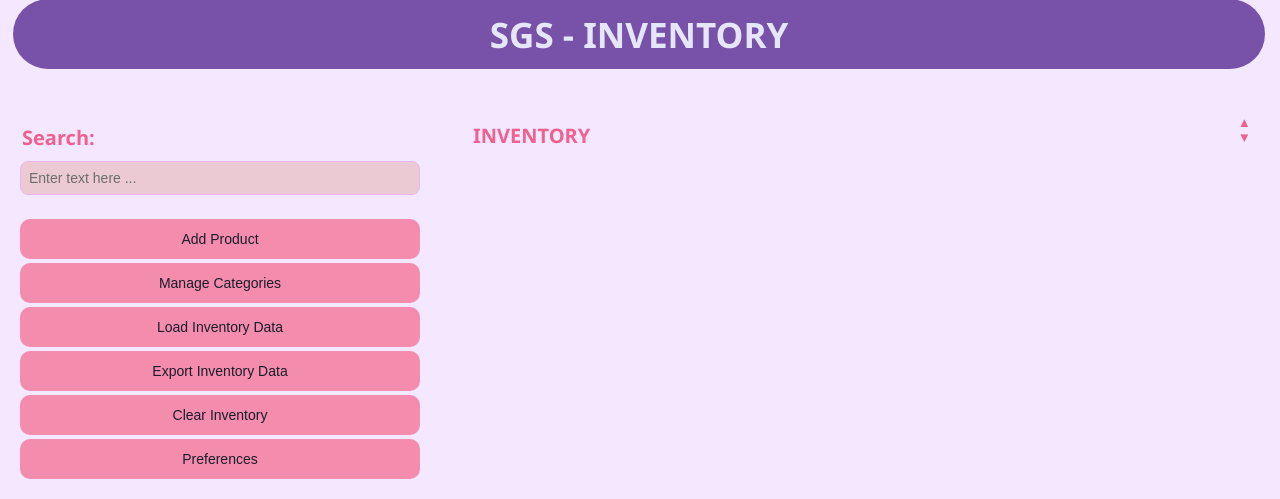
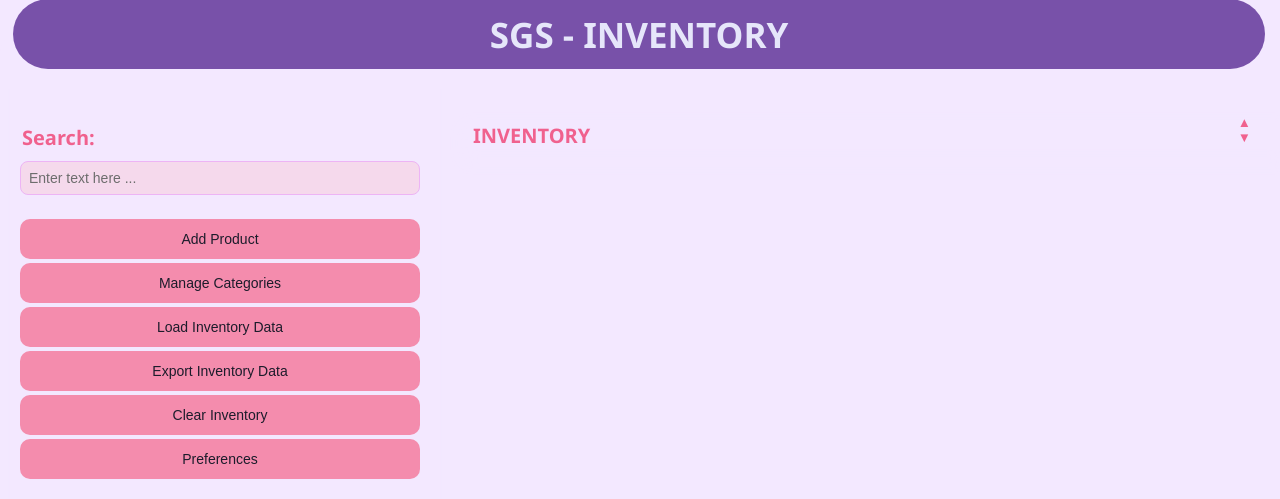
Before and after one commit to AbdulSaboor-git/SGS-Inventory-Management, a PHP site: page / in a window 1280 px wide. Shown: the part 13-512 px from the top of the page. Run offline with PHP 8.4, Linux system fonts and the light colour scheme; some libraries are stand-ins or nearby versions.

Commit message:
Update SGS_styles.css

```diff
--- a/SGS_styles.css
+++ b/SGS_styles.css
@@ -539,7 +539,7 @@ body.lth .searchBar {
 
 body.lth .search-bar {
     border: 1px solid #edb4f5;
-    background-color: #ebcad4;
+    background-color: #f5d9ec;
     color: #4b4b4b;
 }
 
```
